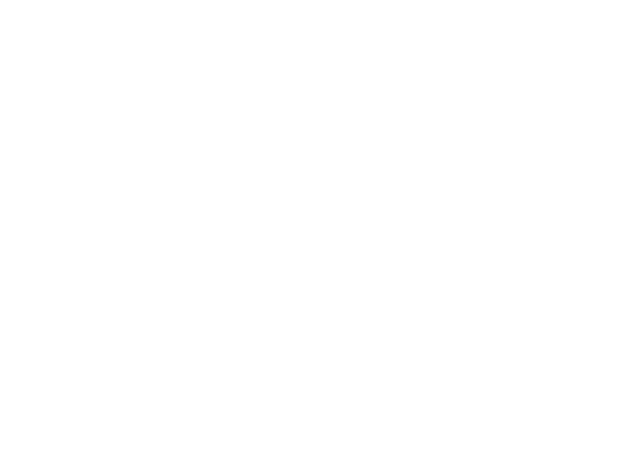
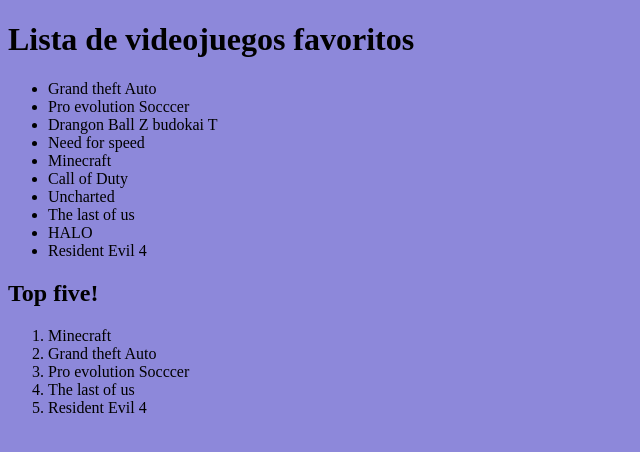
Before and after one commit to NormanSanchezt/primer-web, a plain HTML site: page index.html in a window 1280 px wide. Shown: the whole page, without its empty margins (0-640 px from the left). Drawn offline with Linux system fonts and the light colour scheme.

Commit message:
Practica con listas en HTML

```diff
--- a/index.css
+++ b/index.css
@@ -1,4 +1,4 @@
 body {
-    background-color: #130e61;
+    background-color: #8d88da;
 
 }
--- a/index.html
+++ b/index.html
@@ -1,13 +1,48 @@
 <!DOCTYPE html>
 <html lang="es">
     <head>
-      <meta charset="UTF-8" />
-      <meta name="descriptions" content="Blog de programacion en videojuegos" />
-      <meta name="robots" content="index,follow"/>
+     <meta charset="UTF-8" />
+     <meta name="descriptions" content="Blog de programacion en videojuegos" />
+     <meta name="robots" content="index,follow"/>
+     <meta name="viewport" content="width=divece-width, initial-scale=1.0"/>
+     <link rel="stylesheet" href="index.css">
+     <title> Programación de videojuegos </title>
 
     </head>
     <body>
+     <header>
+         <nav></nav>
+     </header>
+     <main>
+       <h1>Lista de videojuegos favoritos</h1>
+        <section>
+            <ul>
+                <li>Grand theft Auto</li>
+                <li>Pro evolution Socccer</li>
+                <li>Drangon Ball Z budokai T</li>
+                <li>Need for speed</li>
+                <li>Minecraft</li>
+                <li>Call of Duty</li>
+                <li>Uncharted</li>
+                <li>The last of us</li>
+                <li>HALO</li>
+                <li>Resident Evil 4 </li>
+            </ul>
+            <h2>Top five!</h2>
+            <ol>
+                <li>Minecraft</li>
+                <li>Grand theft Auto</li>
+                <li>Pro evolution Socccer</li>
+                <li>The last of us</li>
+                <li>Resident Evil 4 </li>
+            </ol>
 
+        </section>
+
+     </main>
+     <footer>
+
+     </footer>
     </body>
 
 </html>
```
